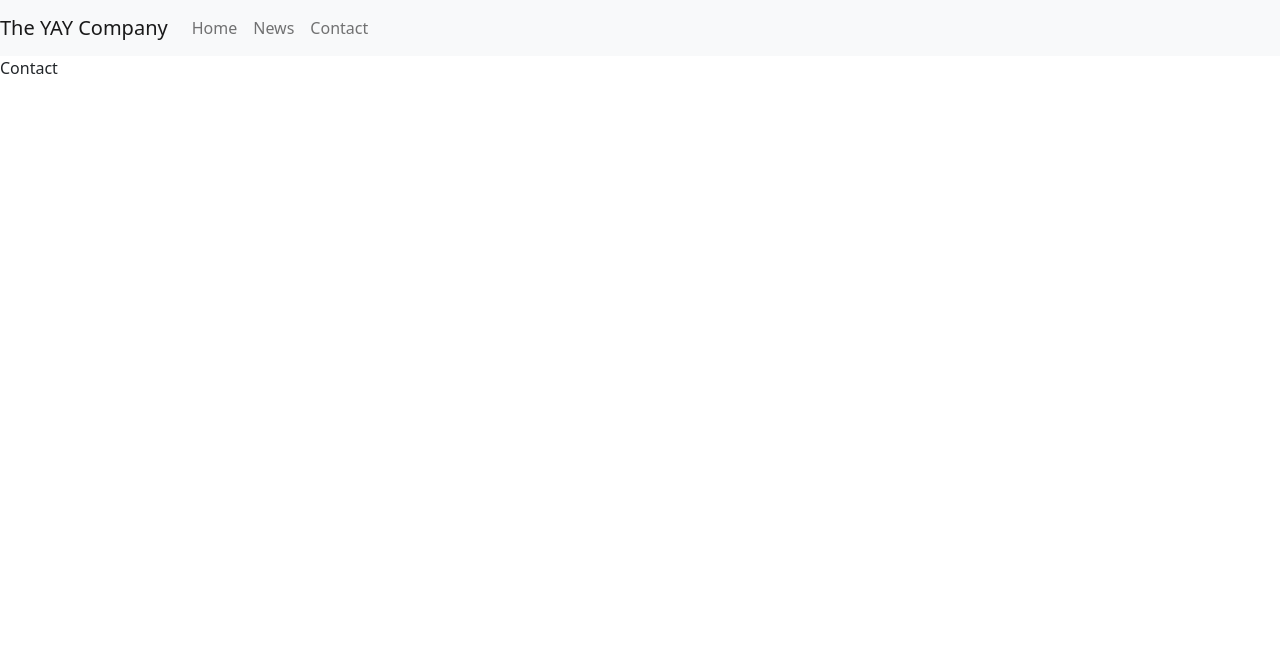
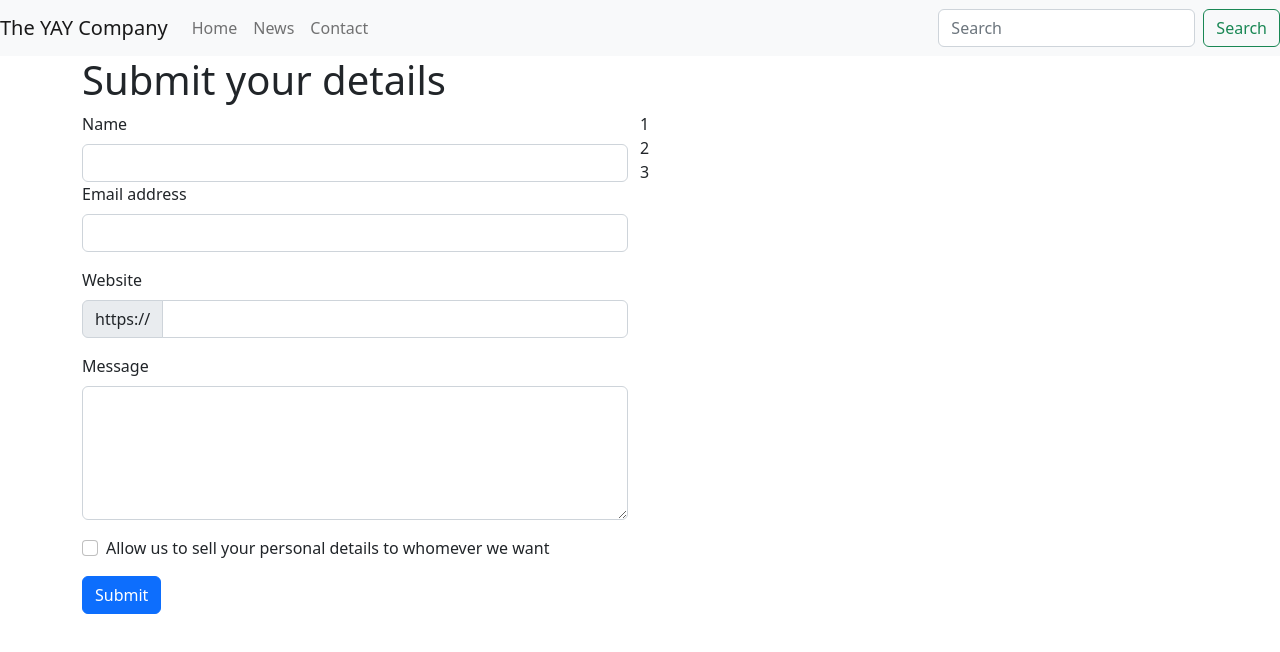
Before and after one commit to Noroff-FEU-Assignments/css-frameworks-ca-maleneivy, a React (Create React App) app: page /contact in a window 1280 px wide. Shown: the top 652 px of the page. Built offline with nearby package versions, Linux system fonts and the light colour scheme.

Commit message:
Fixed issues with card and added form on contact.js

```diff
--- a/src/components/Navigation.js
+++ b/src/components/Navigation.js
@@ -1,6 +1,7 @@
 import React from "react";
 import Nav from 'react-bootstrap/Nav';
 import Navbar from 'react-bootstrap/Navbar';
+import { Form, Button } from "react-bootstrap";
 
 
 const Navigation = () => {
@@ -15,6 +16,15 @@ const Navigation = () => {
                     <Nav.Link href="/news">News</Nav.Link>
                     <Nav.Link href="/contact">Contact</Nav.Link>
                 </Nav>
+                <Form className="d-flex">
+                    <Form.Control
+                        type="search"
+                        placeholder="Search"
+                        className="me-2"
+                        aria-label="Search"
+                    />
+                    <Button variant="outline-success">Search</Button>
+                </Form>
             </Navbar.Collapse>
         </Navbar>
 
--- a/src/pages/Contact.js
+++ b/src/pages/Contact.js
@@ -1,11 +1,57 @@
 import React from 'react'
 import Navigation from '../components/Navigation';
+import { Col, Container, Row } from 'react-bootstrap';
+import Heading from '../components/Heading';
+import { Form, Button, InputGroup } from 'react-bootstrap';
 
 function Contact() {
     return (
         <>
             <Navigation />
-            <div>Contact</div>
+            <Container>
+                <Heading content="Submit your details" />
+
+                <Row>
+                    <Col lg={6} sm={12} >
+                        <Form>
+                            <Form.Label>Name</Form.Label>
+                            <Form.Control />
+                            <Form.Group className="mb-3" controlId="formBasicEmail">
+                                <Form.Label>Email address</Form.Label>
+                                <Form.Control type="email" />
+                            </Form.Group>
+
+                            <Form.Label htmlFor="basic-url">Website</Form.Label>
+                            <InputGroup className="mb-3">
+                                <InputGroup.Text id="basic-addon3">
+                                    https://
+                                </InputGroup.Text>
+                                <Form.Control id="basic-url" aria-describedby="basic-addon3" />
+                            </InputGroup>
+
+                            <Form.Group className="mb-3" controlId="exampleForm.ControlTextarea1">
+                                <Form.Label>Message</Form.Label>
+                                <Form.Control as="textarea" rows={5} />
+                            </Form.Group>
+
+                            <Form.Group className="mb-3" controlId="formBasicCheckbox">
+                                <Form.Check type="checkbox" label="Allow us to sell your personal details to whomever we want" />
+                            </Form.Group>
+                            <Button variant="primary" type="submit">
+                                Submit
+                            </Button>
+                        </Form>
+                    </Col>
+
+                    <Col lg={6} sm={12} >
+                        <Row>1</Row>
+                        <Row>2</Row>
+                        <Row>3</Row>
+
+                    </Col>
+                </Row>
+
+            </Container>
         </>
 
     )
--- a/src/pages/News.js
+++ b/src/pages/News.js
@@ -1,7 +1,8 @@
 import React from 'react';
 import Navigation from '../components/Navigation';
-import NewsCard from '../components/cards/NewsCard';
+import NewsCard from '../components/NewsCard';
 import { Container } from 'react-bootstrap';
+import Heading from '../components/Heading';
 import Row from 'react-bootstrap/Row';
 import Col from 'react-bootstrap/Col';
 import Footer from '../components/Footer';
@@ -12,6 +13,7 @@ function News() {
             <Navigation />
 
             <Container>
+                <Heading content="News" />
                 <Row>
                     <Col xl={3} md={4} sm={6}>
                         <NewsCard title="Nunc porttitor vel" description="Nunc malesuada eget est fringilla dapibus." imageUrl="images/news/news-1.jpg" />
@@ -37,7 +39,6 @@ function News() {
                     <Col xl={3} md={4} sm={6}>
                         <NewsCard title="Nunc porttitor vel" description="Nunc malesuada eget est fringilla dapibus." imageUrl="images/news/news-8.jpg" />
                     </Col>
-
                 </Row>
 
 
```
Also changed, not shown: src/components/NewsCard.js (renamed from src/components/cards/NewsCard.js).
